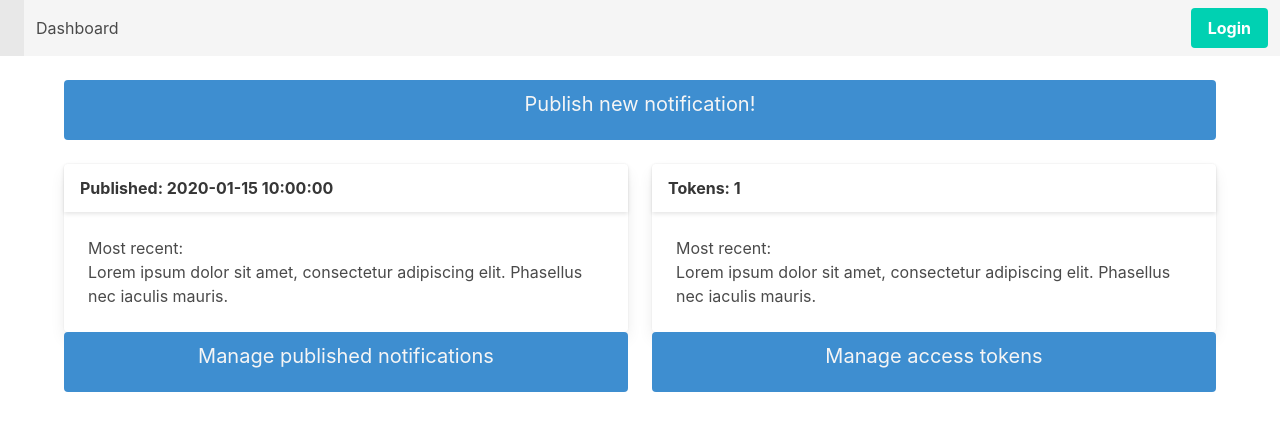
After one commit to imbev/NotifyPub, a Python web app: template app/templates/dashboard.html in a window 1280 px wide. The commit adds this page. Shown: the top 431 px of the page. Run offline with Jinja, Linux system fonts and the light colour scheme; the template is opened without the code that fills it: most values are stand-ins (such as "Sample title", 1, 10 or a date in 2020).

Commit message:
Add dashboard layout

```diff
--- a/app/templates/base.html
+++ b/app/templates/base.html
@@ -20,8 +20,8 @@
       </div>
 
         <div class="navbar-start">
-          <a class="navbar-item">
-            Documentation
+          <a class="navbar-item" href="{{ url_for('website.dashboard') }}">
+            Dashboard
           </a>
         </div>
 
--- /dev/null
+++ b/app/templates/dashboard.html
@@ -0,0 +1,51 @@
+{% extends "base.html" %}
+
+{% block title %}Dashboard{{ super() }}{% endblock %}
+
+{% block body %}
+{{ super() }}
+
+<br>
+<div class="container">
+  <div class="level">
+    <a class="tile container button is-large is-fullwidth is-hoverable is-info" href="#publish">
+      <p class="subtitle has-text-light">Publish new notification!</p>
+    </a>
+</div>
+<div class="columns">
+  <div class="column">
+    <div class="card">
+      <header class="card-header">
+        <p class="card-header-title">Published: {{ published_count }}</p>
+      </header>
+      <div class="card-content">
+        <div class="content">
+          Most recent:
+          <br>
+          Lorem ipsum dolor sit amet, consectetur adipiscing elit. Phasellus nec iaculis mauris.
+        </div>
+      </div>
+    </div>
+    <a class="tile container button is-large is-fullwidth is-hoverable is-info" href="#publish">
+      <p class="subtitle has-text-light">Manage published notifications</p>
+    </a>
+  </div>
+  <div class="column">
+    <div class="card">
+      <header class="card-header">
+        <p class="card-header-title">Tokens: {{ tokens_count }}</p>
+      </header>
+      <div class="card-content">
+        <div class="content">
+            Most recent:
+            <br>
+            Lorem ipsum dolor sit amet, consectetur adipiscing elit. Phasellus nec iaculis mauris.
+        </div>
+      </div>
+    </div>
+    <a class="tile container button is-large is-fullwidth is-hoverable is-info" href="#publish">
+      <p class="subtitle has-text-light">Manage access tokens</p>
+    </a>
+  </div>
+</div>
+{% endblock %}
```
Also changed, not shown: app/website.py (+23 -0 lines).
